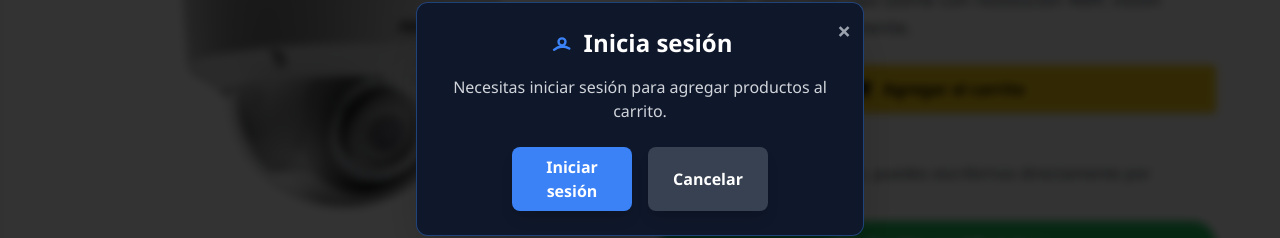
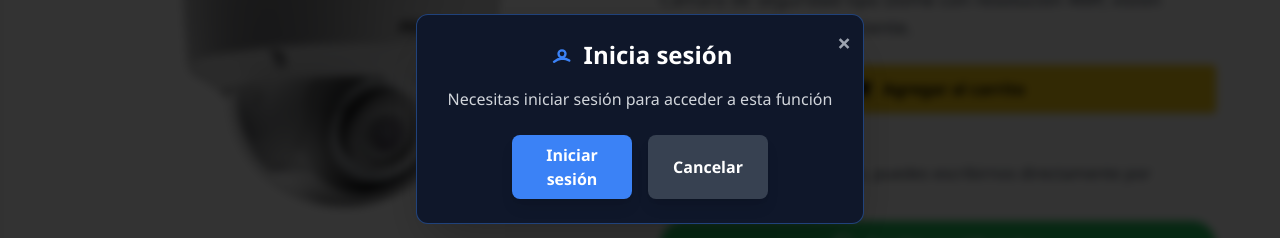
Before and after one commit to Arisleidy07/Playcenter-Universal, a React (Vite) app: page /producto/cam1 in a window 1280 px wide. Both pictures are taken after a click on the button "Agregar al carrito". Shown: the part 281-519 px from the top of the page. Built offline with nearby package versions, Linux system fonts and the light colour scheme; no server answers.

Commit message:
Update ModalLoginAlert con portal y fixes

```diff
--- a/src/components/ModalLoginAlert.jsx
+++ b/src/components/ModalLoginAlert.jsx
@@ -46,7 +46,7 @@ export default function ModalLoginAlert({ isOpen, onClose, onIniciarSesion }) {
         </h2>
 
         <p className="mb-6 text-center text-gray-300">
-          Necesitas iniciar sesión para agregar productos al carrito.
+          Necesitas iniciar sesión para acceder a esta función
         </p>
 
         <div className="flex justify-center gap-4">
```
